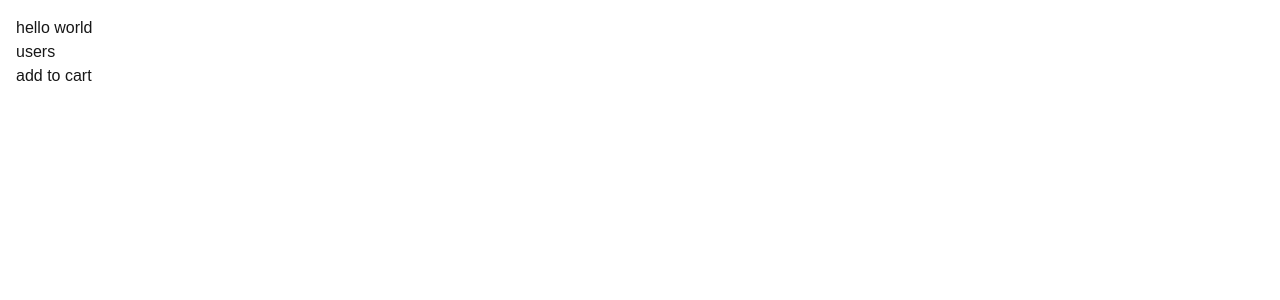
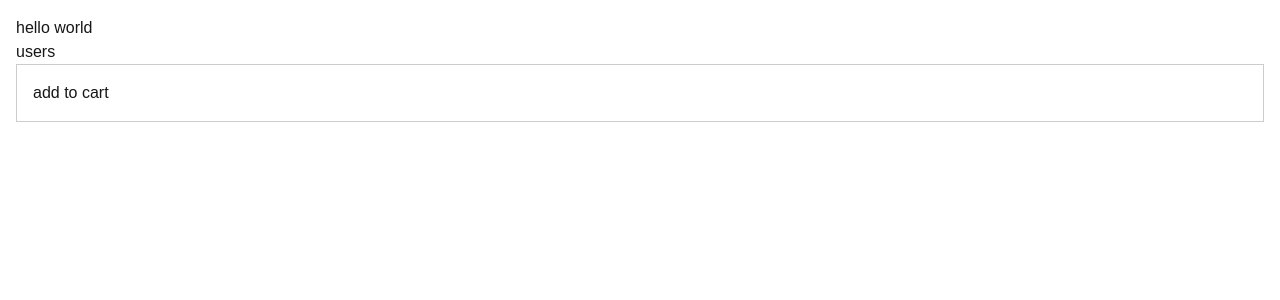
Before and after one commit to Faezeh-khd/next-app, a Next.js app: page / in a window 1280 px wide. Shown: the top 300 px of the page. Built offline with nearby package versions, Linux system fonts and the light colour scheme.

Commit message:
css modules

```diff
--- /dev/null
+++ b/app/components/ProductCard.module.css
@@ -0,0 +1,4 @@
+.card{
+    padding: 1rem;
+    border: 1px solid #ccc;
+}
--- a/app/components/ProductCard.tsx
+++ b/app/components/ProductCard.tsx
@@ -1,9 +1,10 @@
 import React from "react";
 import AddToCard from "./AddToCard";
+import styles  from "./ProductCard.module.css";
 
 const ProductCard = () => {
   return (
-    <div>
+    <div className={styles.card}>
       <AddToCard></AddToCard>
     </div>
   );
--- a/app/globals.css
+++ b/app/globals.css
@@ -12,12 +12,12 @@
   --font-mono: var(--font-geist-mono);
 }
 
-@media (prefers-color-scheme: dark) {
+ /*@media (prefers-color-scheme: dark) {
   :root {
     --background: #0a0a0a;
     --foreground: #ededed;
   }
-}
+}*/
 
 body {
   background: var(--background);
```
